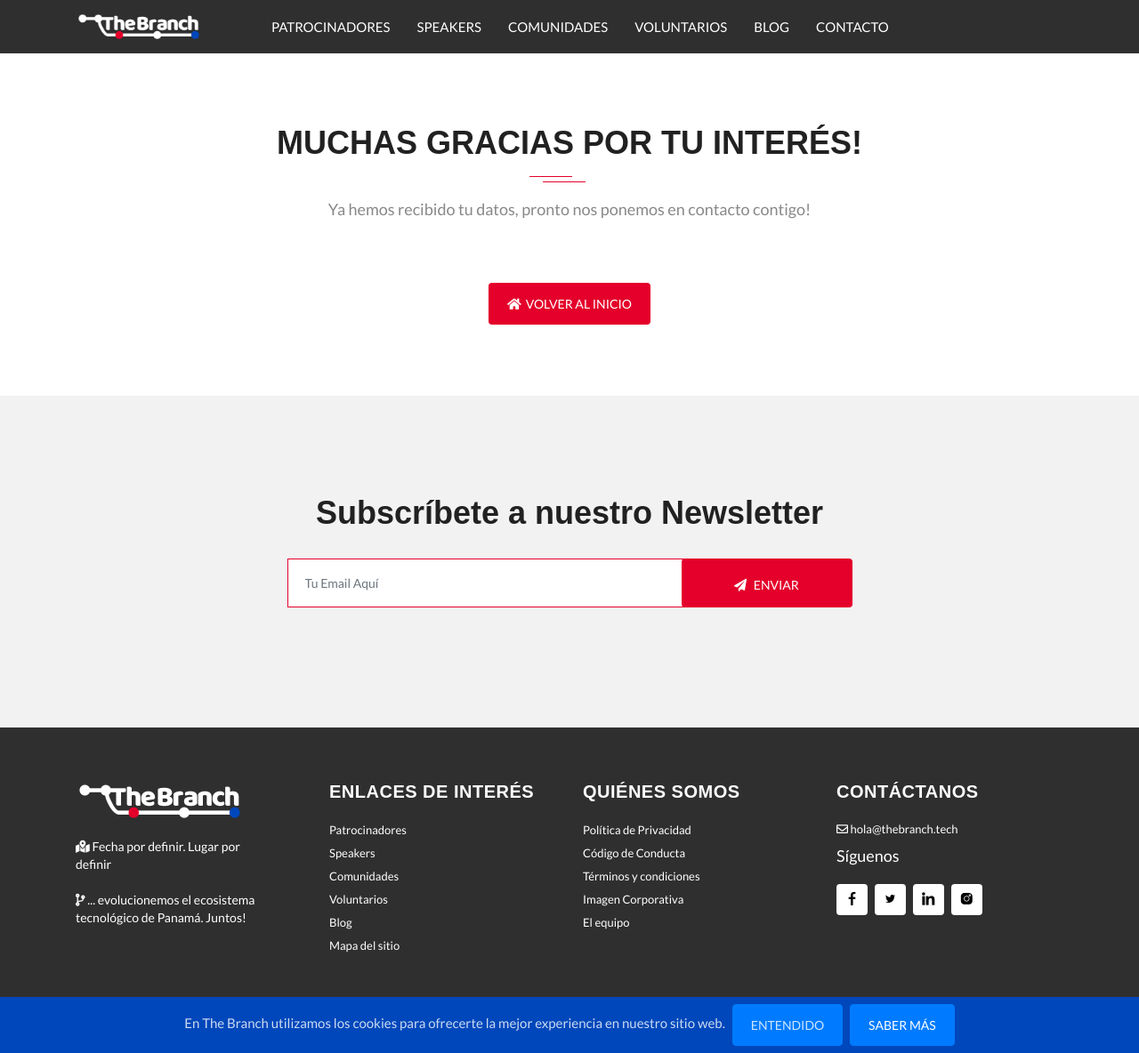
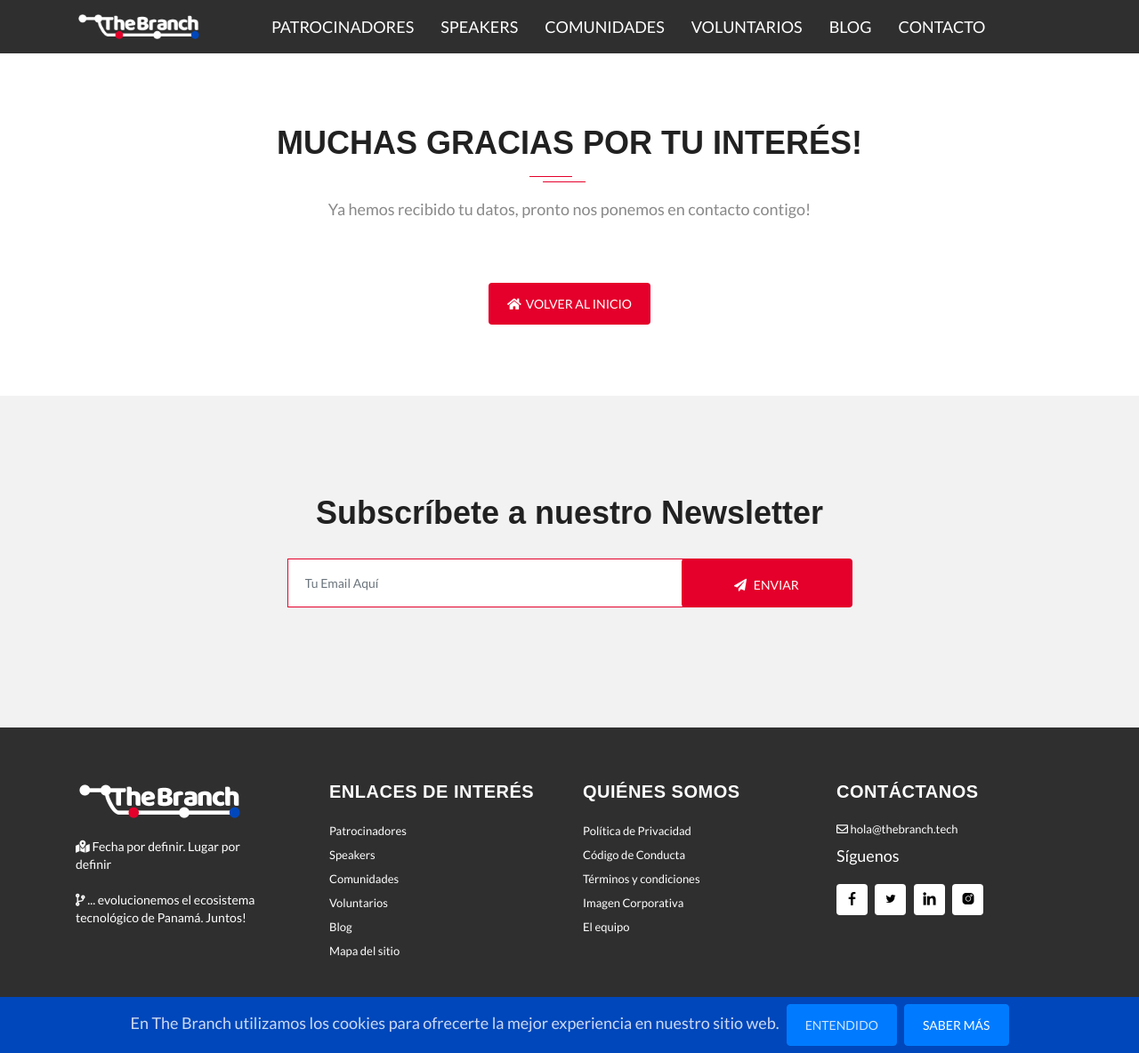
Before and after one commit to marvlm/thebranchconf, a Jekyll site: the page built from _pages/gracias.md, in a window 1280 px wide and 1184 px high. Shown: the whole window at 89% size. Built offline with Jekyll 4.4.1, drawn with Linux system fonts in a browser that asks for light colours; nearby versions of some CDN libraries; some web fonts are replaced; comment, search, counter and statistics services are not loaded.

Commit message:
Resized default body font-size to 18px

```diff
--- a/assets/css/main.css
+++ b/assets/css/main.css
@@ -5,7 +5,7 @@
 
 body {
   background: #fff;
-  font-size: 15px;
+  font-size: 18px;
   font-weight: 400;
   font-family: 'Lato', sans-serif, 'Baloo Bhai';
   -webkit-box-sizing: border-box;
@@ -50,7 +50,7 @@
   font-weight: 400;
   font-family: 'Lato', sans-serif;
   margin: 0px;
-  font-size: 16px;
+  font-size: 18px;
 }
 
 ul, ol {
```
